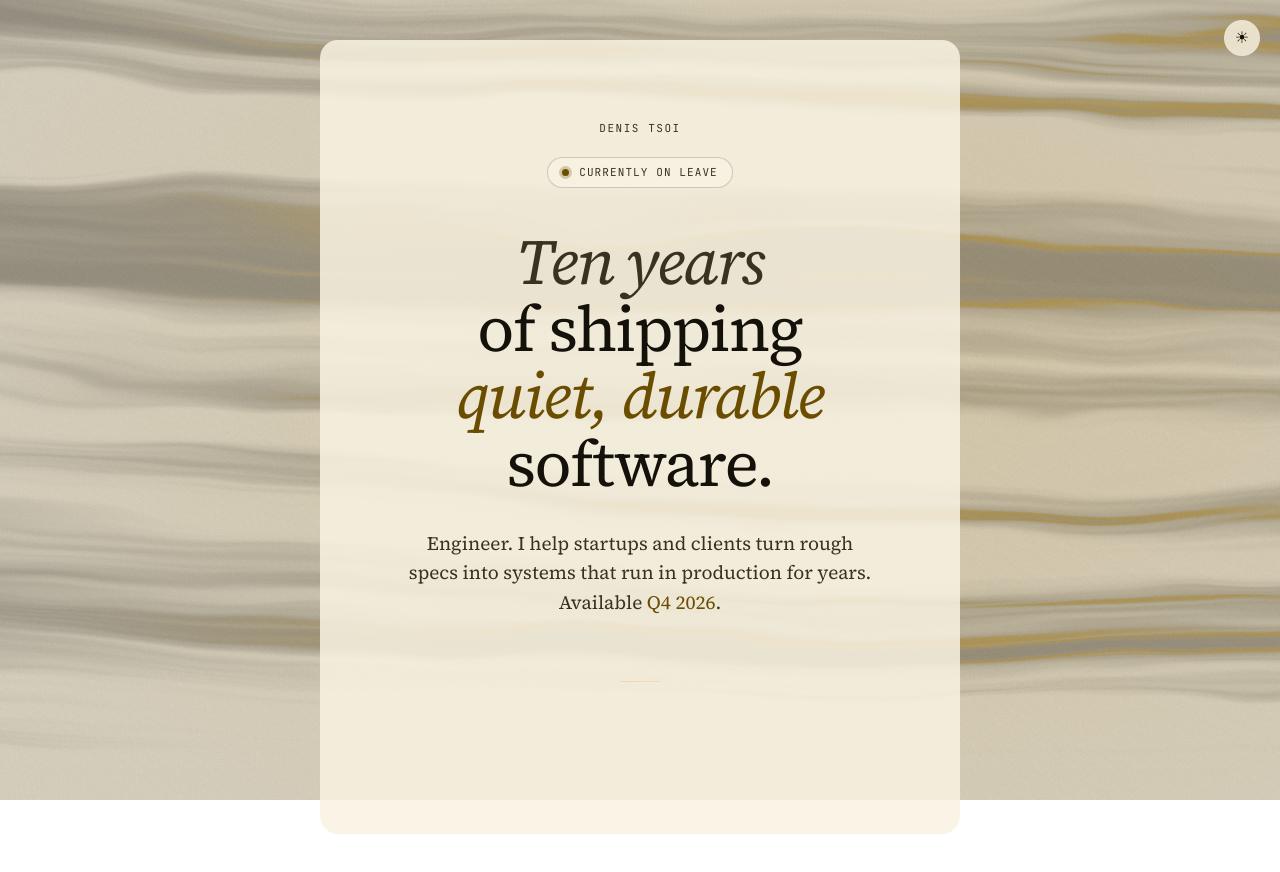
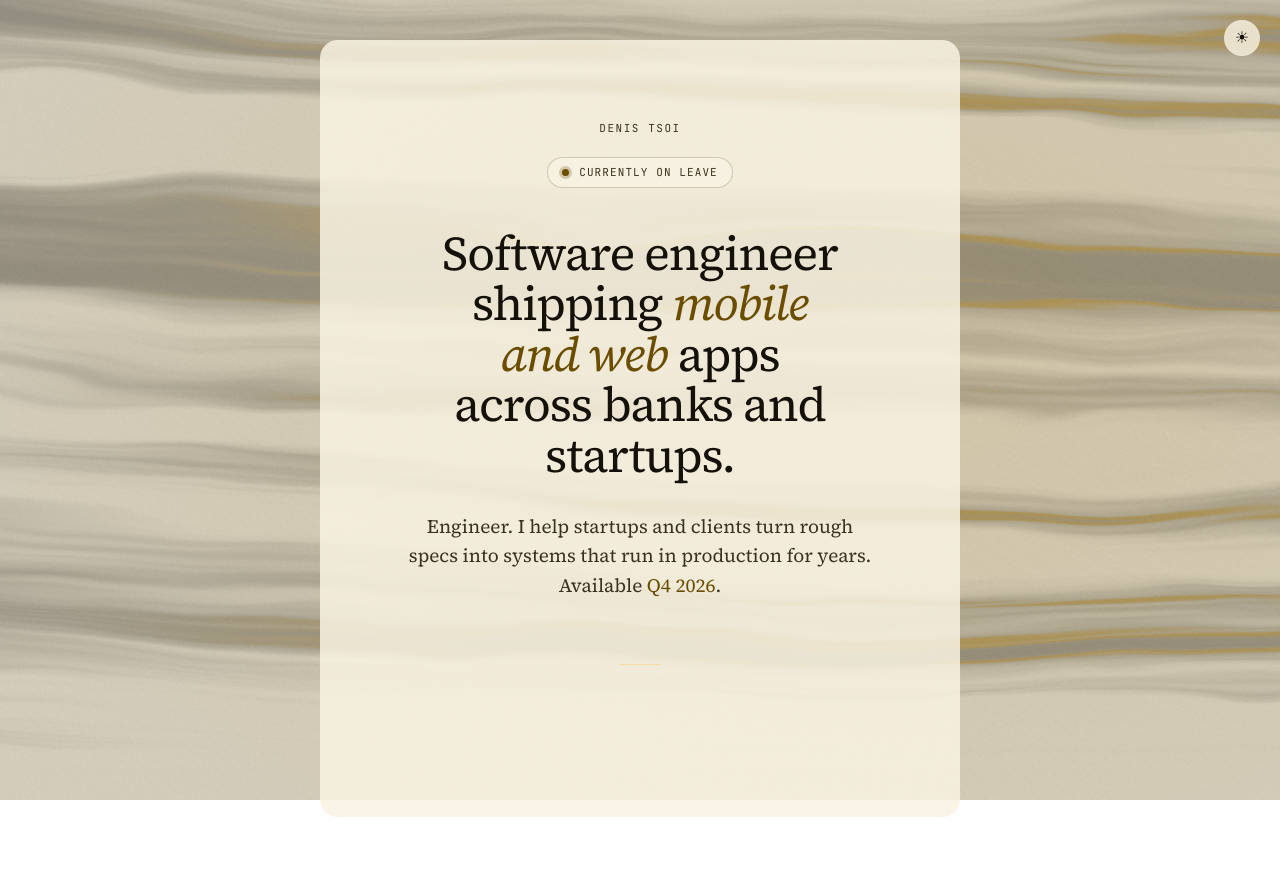
Before and after one commit to denistsoi/cv, an Astro site: page / in a window 1280 px wide. Built offline with nearby package versions, Linux system fonts and the light colour scheme; Astro itself is replaced by a stand-in of ours; animation ran at ten frames a second.

Commit message:
update title

```diff
--- a/src/pages/index.astro
+++ b/src/pages/index.astro
@@ -51,9 +51,8 @@ const title = "Denis Tsoi — dtsoi.com";
       </div>
 
       <h1 class="hero">
-        <em>Ten years</em> of shipping<br />
-        <span class="accent">quiet, durable</span><br />
-        software.
+        Software engineer shipping <span class="accent">mobile and web</span> apps<br />
+        across banks and startups.
       </h1>
 
       <p class="lede">
@@ -356,7 +355,7 @@ const title = "Denis Tsoi — dtsoi.com";
       }
 
       h1.hero {
-        font-size: 64px;
+        font-size: 48px;
         line-height: 1.05;
         letter-spacing: -0.025em;
         font-weight: 400;
```
